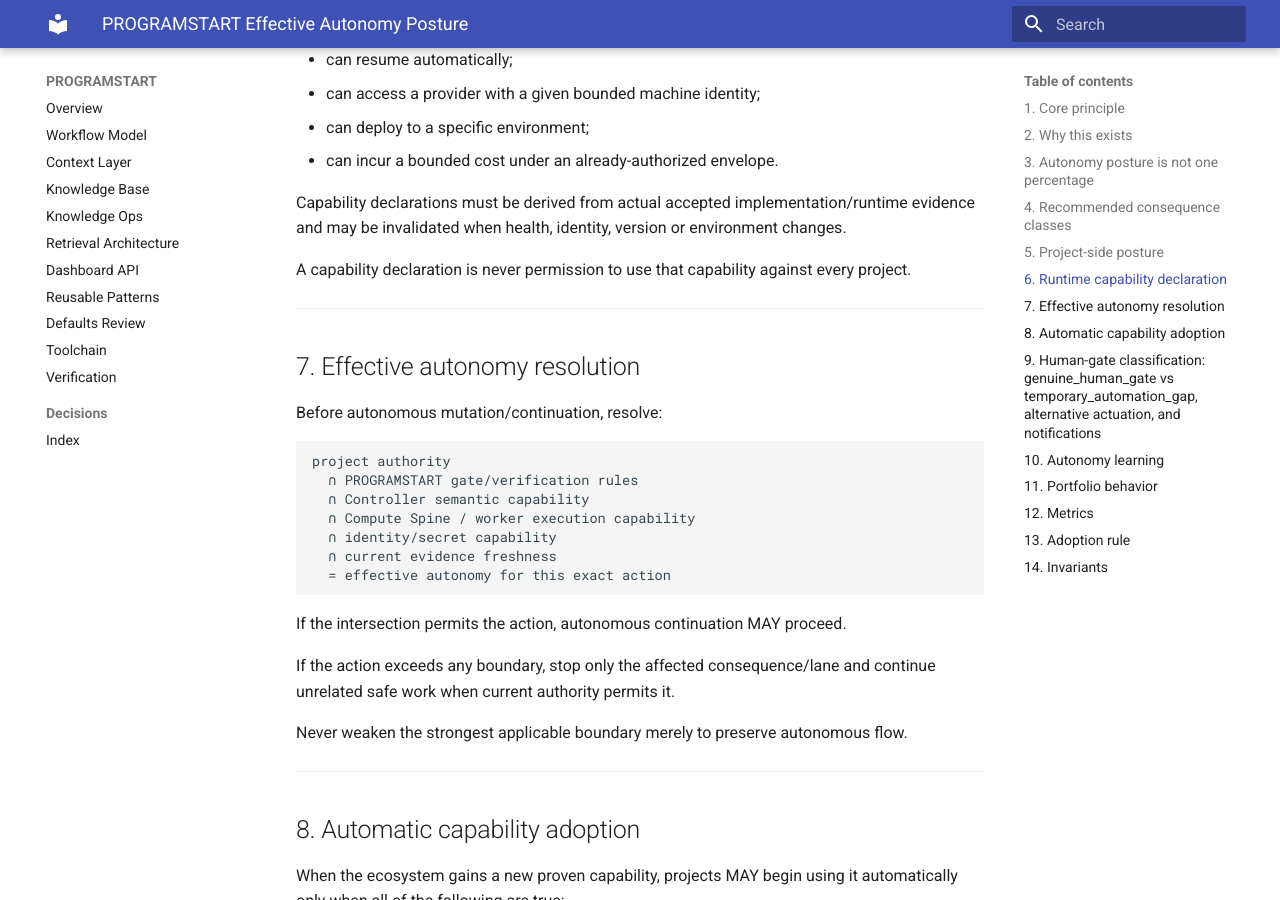
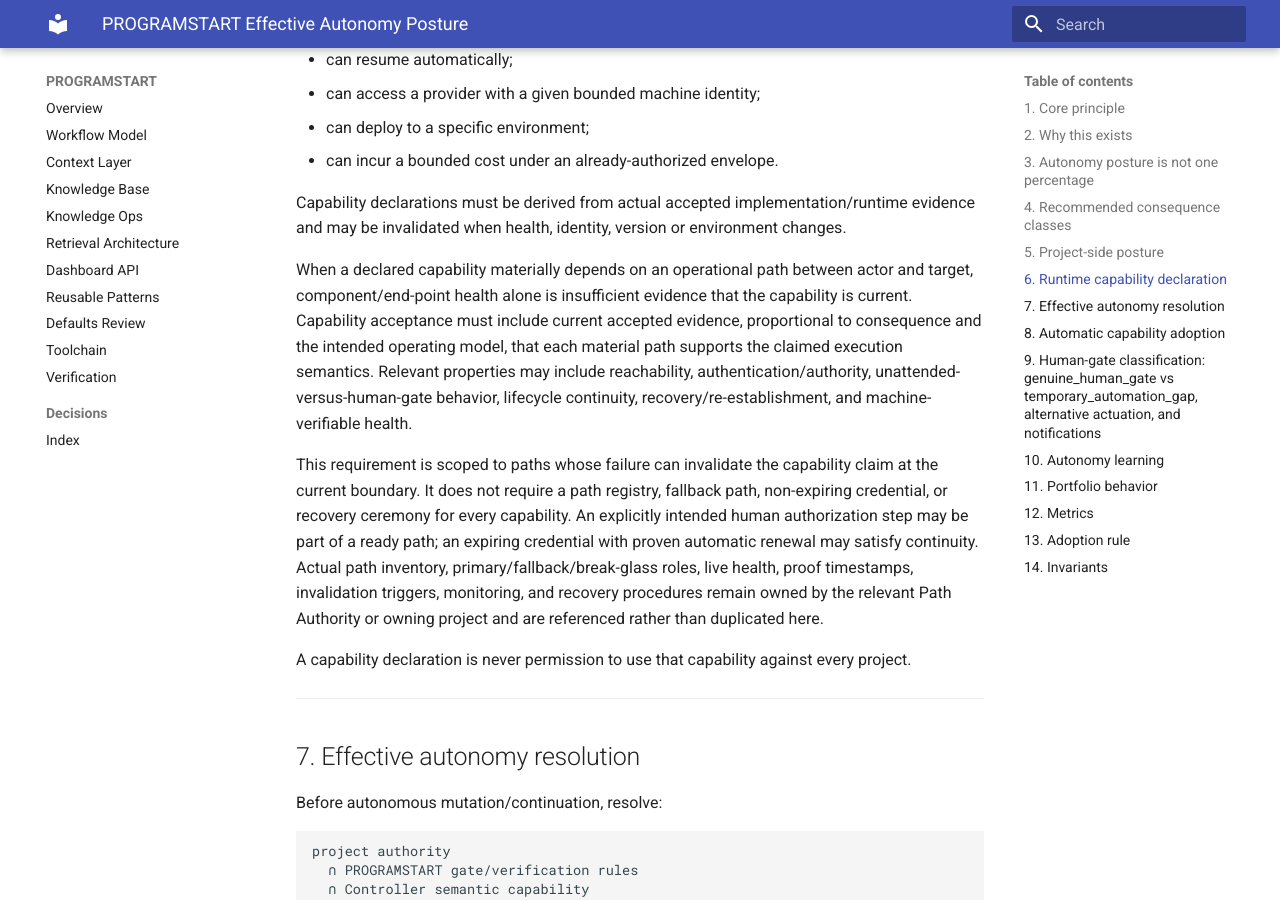
Before and after one commit to GrahamArdent/PROGRAMSTART, an MkDocs documentation site: the page built from docs/PROGRAMSTART_EFFECTIVE_AUTONOMY.md, in a window 1280 px wide and 900 px high, scrolled down 3928 px. Built offline with MkDocs 1.6.1 and Material for MkDocs 9.7.7, drawn with Linux system fonts in a browser that asks for light colours.

Commit message:
docs: require material path evidence for capability readiness

```diff
--- a/docs/PROGRAMSTART_EFFECTIVE_AUTONOMY.md
+++ b/docs/PROGRAMSTART_EFFECTIVE_AUTONOMY.md
@@ -128,6 +128,10 @@
 - can incur a bounded cost under an already-authorized envelope.
 
 Capability declarations must be derived from actual accepted implementation/runtime evidence and may be invalidated when health, identity, version or environment changes.
+
+When a declared capability materially depends on an operational path between actor and target, component/end-point health alone is insufficient evidence that the capability is current. Capability acceptance must include current accepted evidence, proportional to consequence and the intended operating model, that each material path supports the claimed execution semantics. Relevant properties may include reachability, authentication/authority, unattended-versus-human-gate behavior, lifecycle continuity, recovery/re-establishment, and machine-verifiable health.
+
+This requirement is scoped to paths whose failure can invalidate the capability claim at the current boundary. It does not require a path registry, fallback path, non-expiring credential, or recovery ceremony for every capability. An explicitly intended human authorization step may be part of a ready path; an expiring credential with proven automatic renewal may satisfy continuity. Actual path inventory, primary/fallback/break-glass roles, live health, proof timestamps, invalidation triggers, monitoring, and recovery procedures remain owned by the relevant Path Authority or owning project and are referenced rather than duplicated here.
 
 A capability declaration is never permission to use that capability against every project.
 
```
